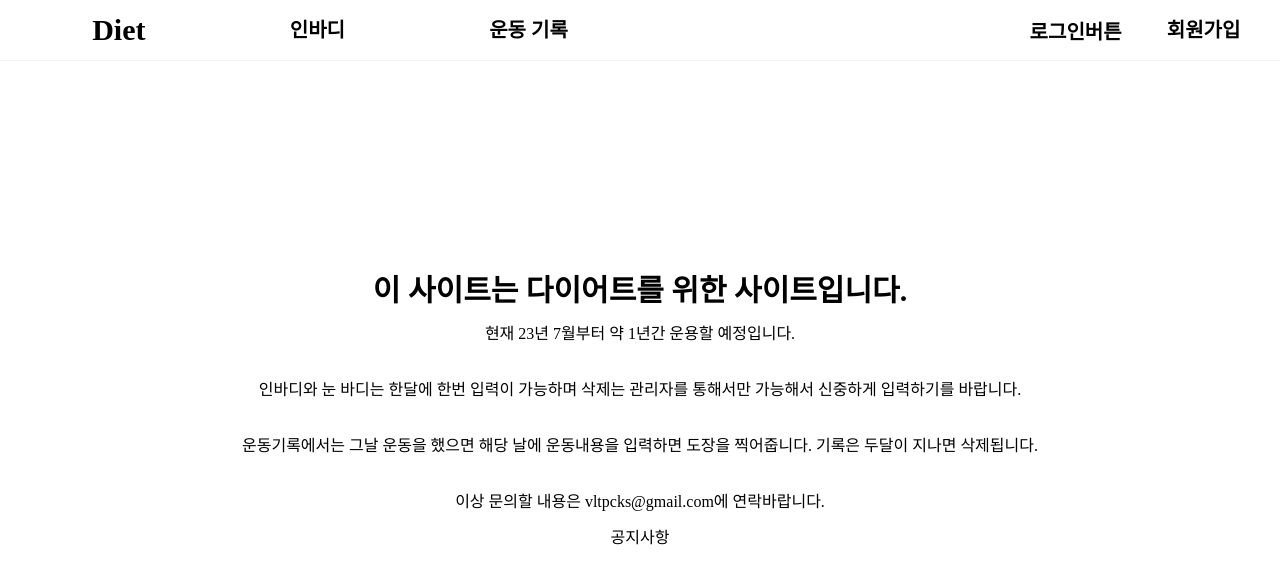
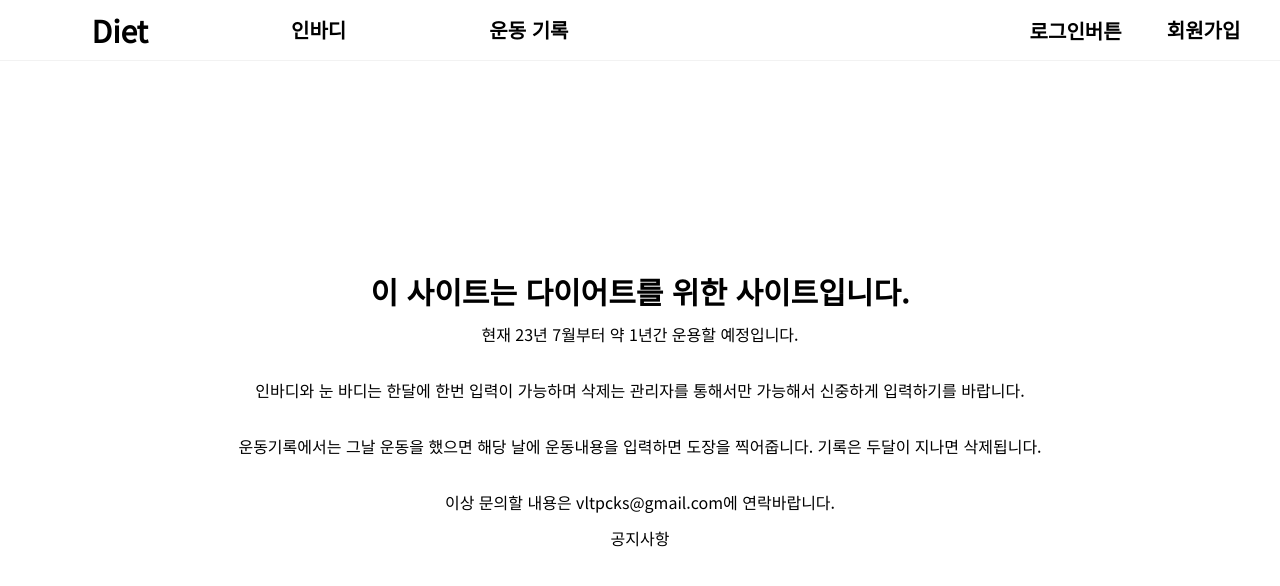
Before and after one commit to leaftha/diet-record, a Next.js app: page / in a window 1280 px wide. Shown: the top 586 px of the page. Built offline with nearby package versions, Linux system fonts and the light colour scheme; no server answers.

Commit message:
change font

```diff
--- a/app/layout.js
+++ b/app/layout.js
@@ -1,12 +1,12 @@
 import './globals.css';
-import { Noto_Sans_KR } from 'next/font/google';
 import LoginBtn from './loginbtn';
 import Link from 'next/link';
+import { Noto_Sans_KR } from 'next/font/google';
 import { authOptions } from '@/pages/api/auth/[...nextauth].js';
 import { getServerSession } from 'next-auth';
 import LogoutBtn from './logoutbtn';
 
-const Noto = Noto_Sans_KR({ weight: '400', subsets: ['latin'] });
+const Noto = Noto_Sans_KR({ subsets: ['latin'], weight: '400' });
 
 export const metadata = {
     title: 'diet record',
@@ -18,7 +18,7 @@ export default async function RootLayout({ children }) {
     // console.log(session);
     return (
         <html lang="ko">
-            <body suppressHydrationWarning={true}>
+            <body className={Noto.className} suppressHydrationWarning={true}>
                 <nav className="navbar">
                     <div className="navbar-content">
                         <Link href="/" className="navbar-name">
```
